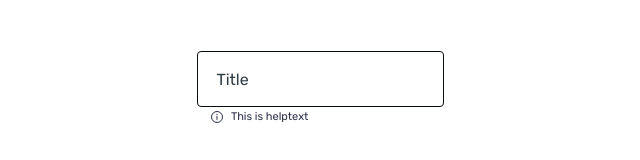
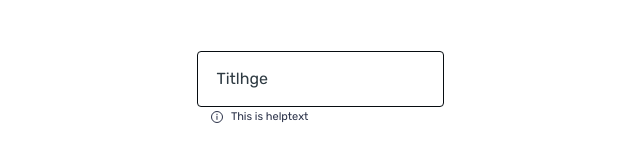
Before and after one commit to nguyentrongquocuet/currency-exchange, a Vue app: page / in a window 1280 px wide. Shown: the part 149-309 px from the top of the page, without its empty margins (320-960 px from the left). Built offline with nearby package versions, Linux system fonts and the light colour scheme.

Commit message:
fix: uneven alignment of label in default state

```diff
--- a/src/components/TextInput.vue
+++ b/src/components/TextInput.vue
@@ -31,7 +31,7 @@ onMounted(() => {
 
 <template>
   <div :class="['me-textfield', { focused: isFocused, 'has-value': hasValue }]">
-    <label for="input">Title</label>
+    <label for="input">Titlhge</label>
     <input ref="inputRef" id="input" type="text" />
     <div class="me-textfield__help">
       <info-icon class="me-help-icon" />
@@ -64,7 +64,7 @@ onMounted(() => {
     color: var(--tf-label-color);
     position: absolute;
     left: 20px;
-    top: 20px;
+    top: 19px;
     z-index: 1;
     transform-origin: 0 0;
     transition: all 0.2s ease-out;
@@ -112,11 +112,11 @@ onMounted(() => {
   &.focused,
   &.has-value {
     label {
+      transform: scale(0.75);
       left: 8px;
-      top: -10px;
+      top: -8px;
       background: var(--tf-focused-label-bg);
       padding: 0px 8px;
-      transform: scale(0.75);
     }
   }
 }
```
